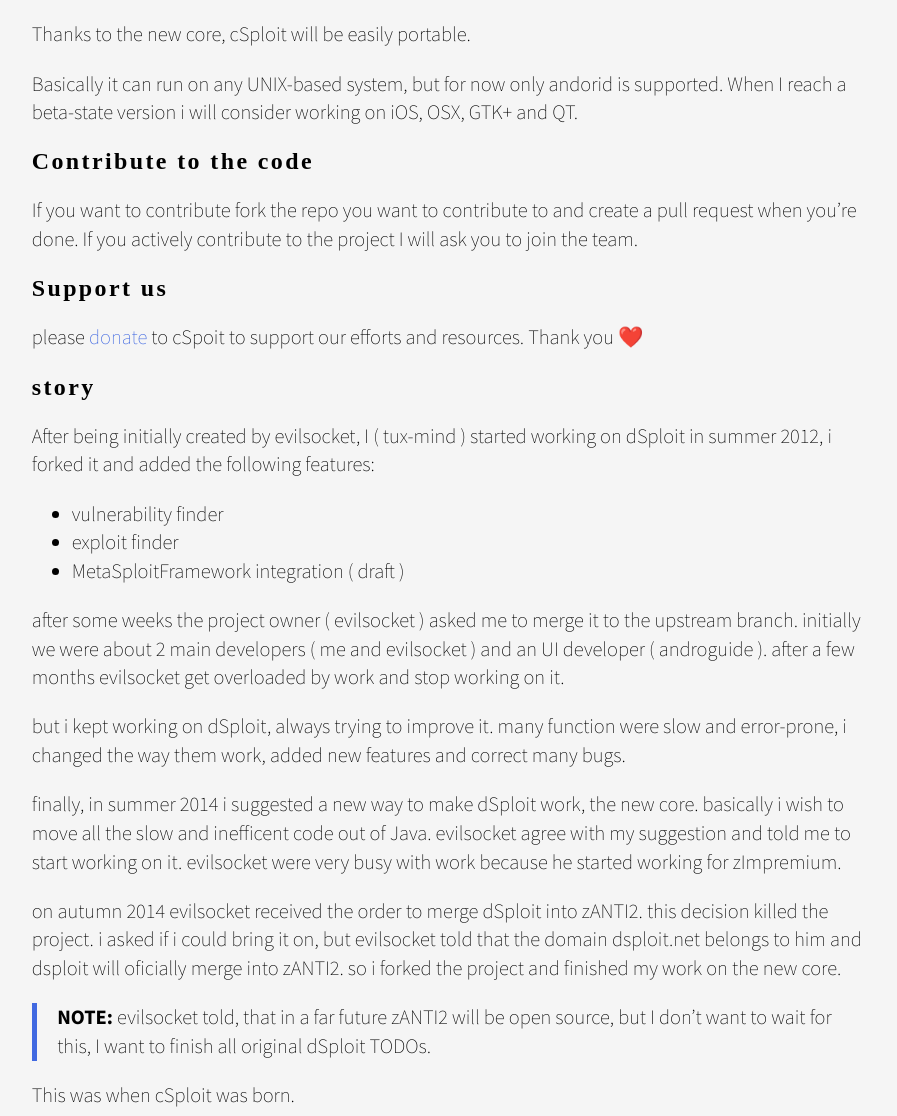
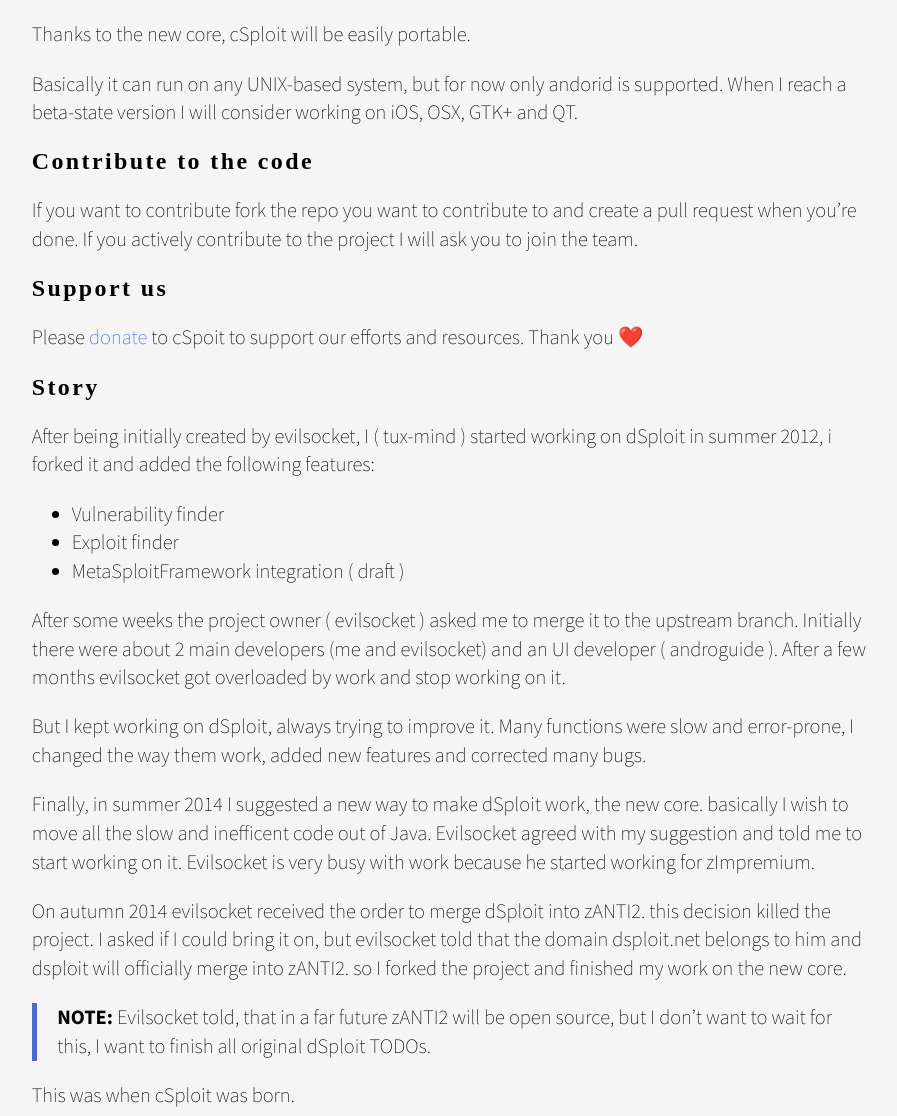
Before and after one commit to cSploit/cSploit.github.io, a Jekyll site: the page built from index.md, in a window 1280 px wide. Shown: the part 675-1791 px from the top of the page, without its empty margins (191-1088 px from the left). Built offline with Jekyll 4.4.1, drawn with Linux system fonts in a browser that asks for light colours; emoji names are drawn with the system emoji font; some web fonts are replaced; Markdown is read by kramdown in place of the engine named in the settings.

Commit message:
Update index.md
I fixed many errors.

```diff
--- a/index.md
+++ b/index.md
@@ -22,7 +22,7 @@
 
 Thanks to the new core, cSploit will be easily portable.
 
-Basically it can run on any UNIX-based system, but for now only andorid is supported. When I reach a beta-state version i will consider working on iOS, OSX, GTK+ and QT.
+Basically it can run on any UNIX-based system, but for now only andorid is supported. When I reach a beta-state version I will consider working on iOS, OSX, GTK+ and QT.
 
 ### Contribute to the code
 
@@ -31,39 +31,39 @@
 
 ### Support us
 
-please [donate](/donate.html) to cSpoit to support our efforts and resources.
+Please [donate](/donate.html) to cSpoit to support our efforts and resources.
 Thank you :heart:
 
-### story
+### Story
 
 After being initially created by evilsocket, I ( tux-mind ) started working on dSploit in summer 2012, i forked it and added the following features:
 
-  - vulnerability finder
-  - exploit finder
+  - Vulnerability finder
+  - Exploit finder
   - MetaSploitFramework integration ( draft )
 
-after some weeks the project owner ( evilsocket ) asked me to merge it to the upstream branch.
-initially we were about 2 main developers ( me and evilsocket ) and an UI developer ( androguide ).
-after a few months evilsocket get overloaded by work and stop working on it.
+After some weeks the project owner ( evilsocket ) asked me to merge it to the upstream branch.
+Initially there were about 2 main developers (me and evilsocket) and an UI developer ( androguide ).
+After a few months evilsocket got overloaded by work and stop working on it.
 
 
-but i kept working on dSploit, always trying to improve it.
-many function were slow and error-prone, i changed the way them work, added new features and correct many bugs.
+But I kept working on dSploit, always trying to improve it.
+Many functions were slow and error-prone, I changed the way them work, added new features and corrected many bugs.
 
 
-finally, in summer 2014 i suggested a new way to make dSploit work, the new core.
-basically i wish to move all the slow and inefficent code out of Java.
-evilsocket agree with my suggestion and told me to start working on it.
-evilsocket were very busy with work because he started working for zImpremium.
+Finally, in summer 2014 I suggested a new way to make dSploit work, the new core.
+basically I wish to move all the slow and inefficent code out of Java.
+Evilsocket agreed with my suggestion and told me to start working on it.
+Evilsocket is very busy with work because he started working for zImpremium.
 
 
-on autumn 2014 evilsocket received the order to merge dSploit into zANTI2.
+On autumn 2014 evilsocket received the order to merge dSploit into zANTI2.
 this decision killed the project.
-i asked if i could bring it on, but evilsocket told that the domain dsploit.net belongs to him
-and dsploit will oficially merge into zANTI2.
-so i forked the project and finished my work on the new core.
+I asked if I could bring it on, but evilsocket told that the domain dsploit.net belongs to him
+and dsploit will officially merge into zANTI2.
+so I forked the project and finished my work on the new core.
 
-> **NOTE:** evilsocket told, that in a far future zANTI2 will be open source,
+> **NOTE:** Evilsocket told, that in a far future zANTI2 will be open source,
 > but I don't want to wait for this, I want to finish all original dSploit TODOs.
 
 This was when cSploit was born.
```
